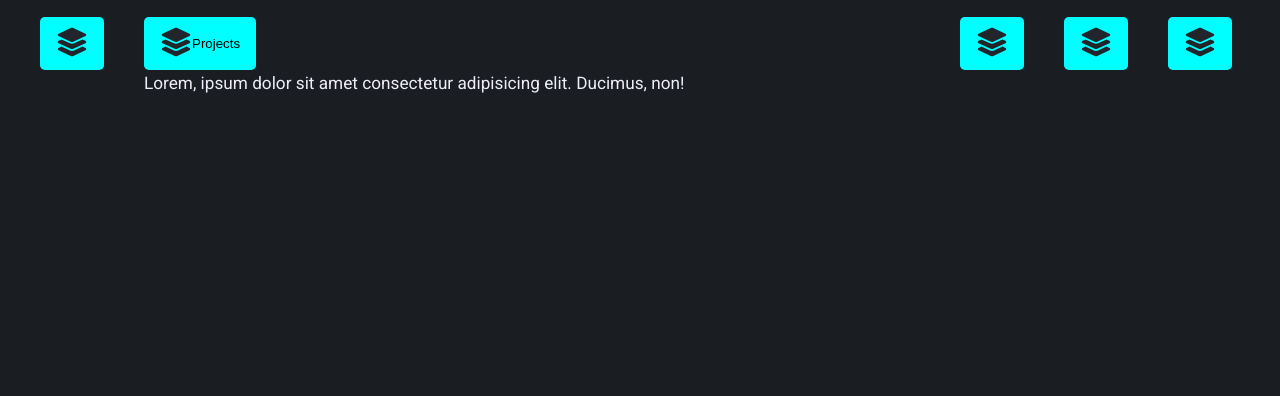
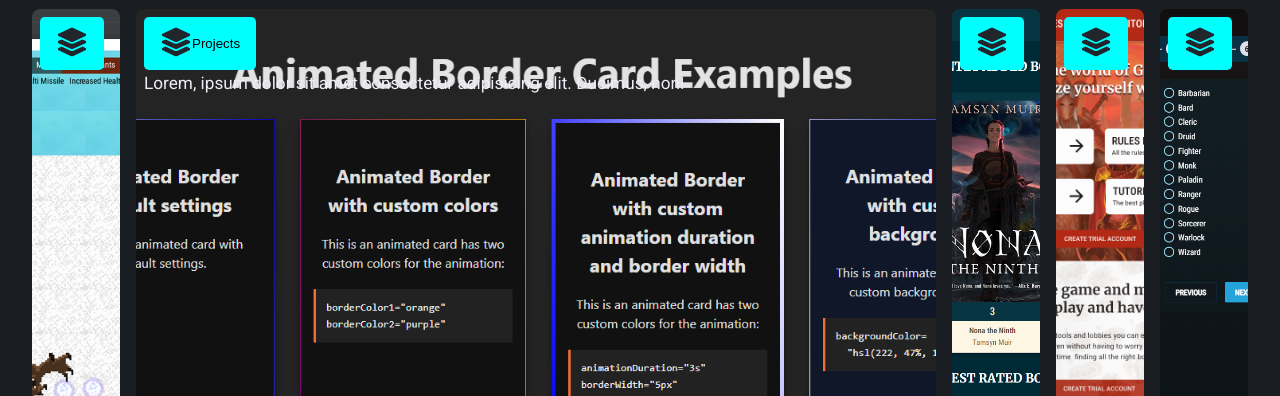
Before and after one commit to Cairhiin/Portfolio-Website, a React (Vite) app: page / in a window 1280 px wide. Both pictures are taken after a click on the button 888 px from the left and 1679 px from the top of the page. Shown: the part 1636-2032 px from the top of the page. Built offline with nearby package versions, Linux system fonts and the light colour scheme.

Commit message:
Add more styling to the accordion

```diff
--- a/src/App.tsx
+++ b/src/App.tsx
@@ -4,6 +4,11 @@ import Nav from "./components/nav";
 import ProjectsGrid from "./components/ProjectsGrid";
 import Accordion from "./components/Accordion";
 import Cats from "./assets/dungeonAndCats.png";
+import Border from "./assets/animatedBorderComponent.png";
+import Book from "./assets/bookrater.png";
+import Gloom from "./assets/gloomhaven.png";
+import Char from "./assets/dndCharCreator.png";
+
 import "./App.css";
 
 function App() {
@@ -31,20 +36,32 @@ function App() {
               <img src={Cats} alt="Cats" />
             </div>
             <div>
-              Lorem, ipsum dolor sit amet consectetur adipisicing elit. Ducimus,
-              non!
+              <p>
+                Lorem, ipsum dolor sit amet consectetur adipisicing elit.
+                Ducimus, non!
+              </p>
+              <img src={Border} alt="Cats" />
             </div>
             <div>
-              Lorem, ipsum dolor sit amet consectetur adipisicing elit. Ducimus,
-              non!
+              <p>
+                Lorem, ipsum dolor sit amet consectetur adipisicing elit.
+                Ducimus, non!
+              </p>
+              <img src={Book} alt="Cats" />
             </div>
             <div>
-              Lorem, ipsum dolor sit amet consectetur adipisicing elit. Ducimus,
-              non!
+              <p>
+                Lorem, ipsum dolor sit amet consectetur adipisicing elit.
+                Ducimus, non!
+              </p>
+              <img src={Gloom} alt="Cats" />
             </div>
             <div>
-              Lorem, ipsum dolor sit amet consectetur adipisicing elit. Ducimus,
-              non!
+              <p>
+                Lorem, ipsum dolor sit amet consectetur adipisicing elit.
+                Ducimus, non!
+              </p>
+              <img src={Char} alt="Cats" />
             </div>
           </Accordion>
         </section>
--- a/src/components/Accordion/index.css
+++ b/src/components/Accordion/index.css
@@ -48,8 +48,23 @@
   border-radius: var(--_border-radius);
 }
 
-.accordion img {
+.accordion .active .panel__content p {
+  transition: transform 500ms 500ms, opacity 500ms 500ms;
+}
+
+.accordion .panel__content p {
+  opacity: 0;
+  transform: translateY(2rem);
+}
+
+.accordion .active .panel__content p {
+  opacity: 1;
+  transform: translateY(0);
+}
+
+.accordion .panel__content img {
   position: absolute;
+  opacity: 1;
   inset: 0;
   width: 100%;
   height: 100%;
--- a/src/components/Accordion/index.tsx
+++ b/src/components/Accordion/index.tsx
@@ -46,11 +46,12 @@ const Accordion: ({ children, title, icon }: Props) => JSX.Element = ({
             </h3>
             <div
               id={`panel${index}__content`}
+              className="panel__content"
               aria-labelledby={`panel${index}__heading`}
               aria-hidden={activeIndex !== index}
               role="region"
             >
-              {activeIndex === index && panel}
+              {panel}
             </div>
           </div>
         )
```
